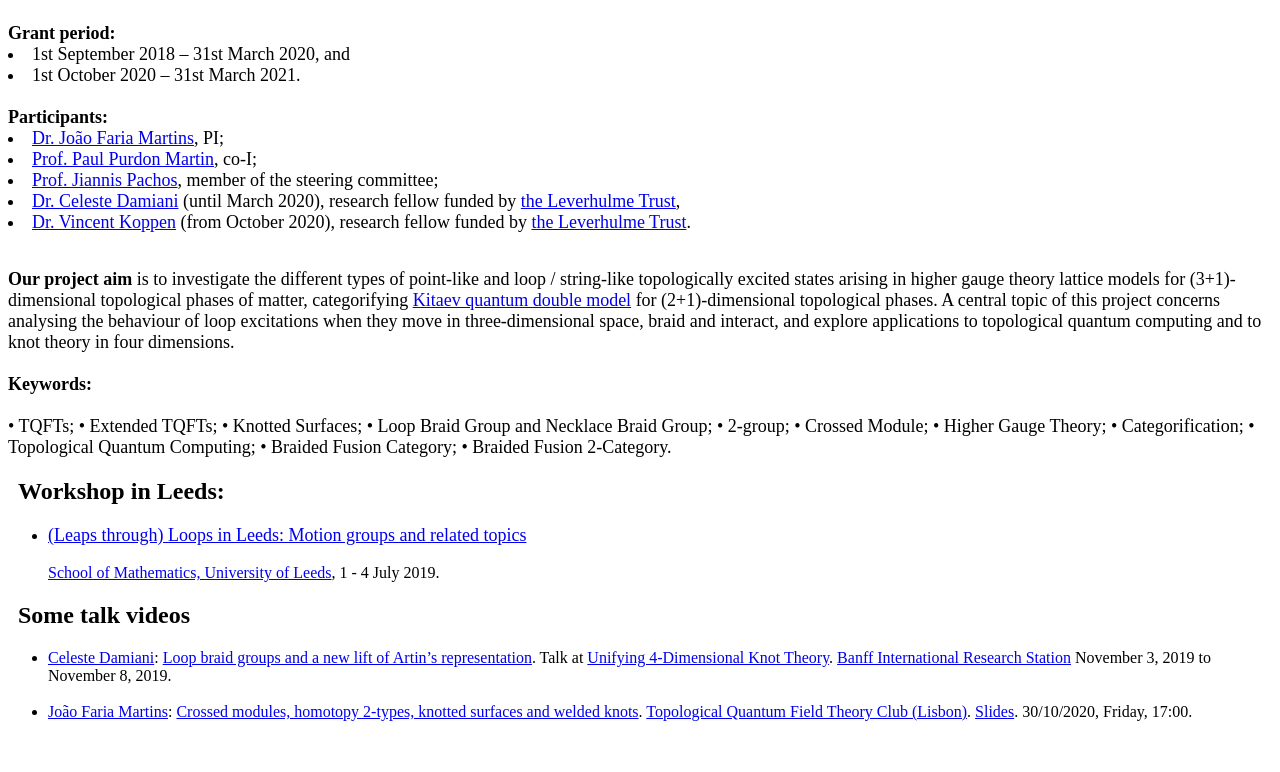
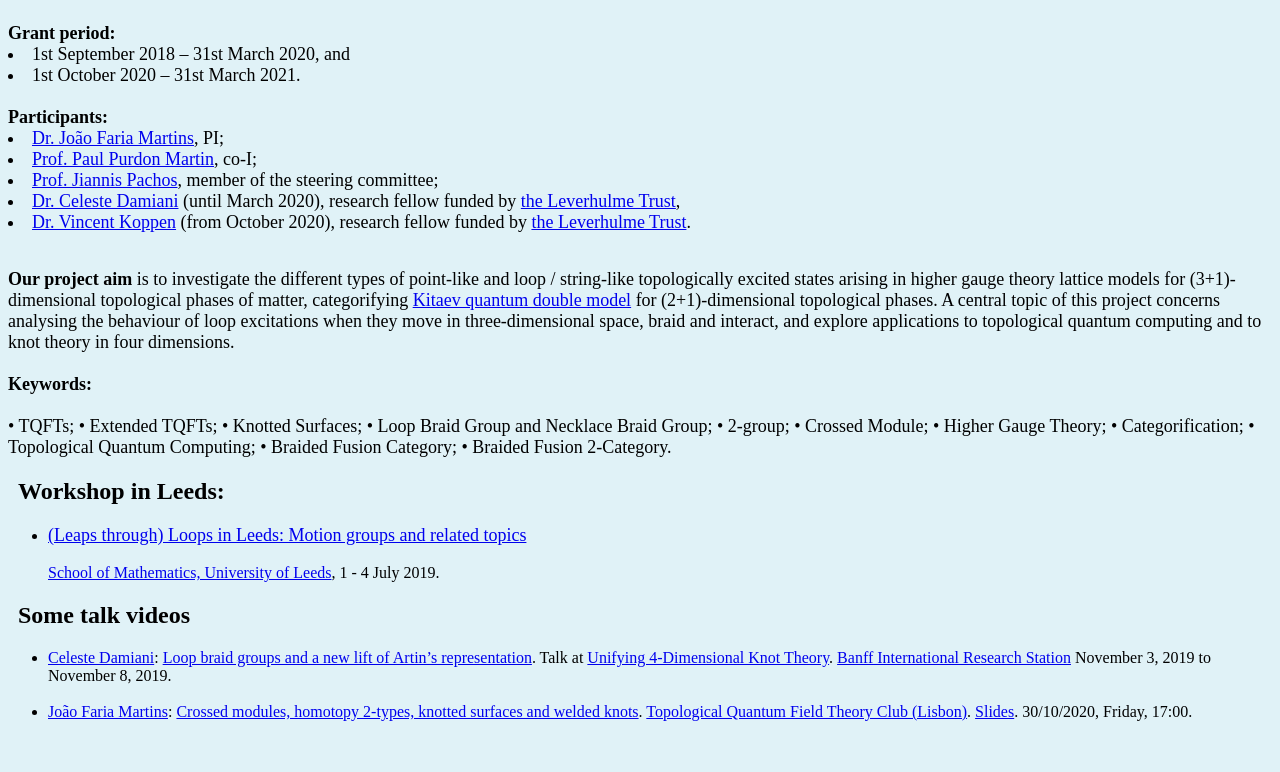
Before and after one commit to JoaoFariaMartins/JoaoFariaMartins.github.io, a plain HTML site: page EPLMHGT.html in a window 1280 px wide. Shown: the part 192-964 px from the top of the page. Drawn offline with Linux system fonts and the light colour scheme.

Commit message:
Add files via upload

```diff
--- a/EPLMHGT.html
+++ b/EPLMHGT.html
@@ -41,6 +41,7 @@
 </head>
 
 
+<body bgcolor="#E0F2F7">
 
 <title>Emergent Physics From Lattice Models of Higher Gauge Theory
 </title>
```
Also changed, not shown: conferences.html (+1 -0 lines), index.html (+2 -2 lines), publications.html (+1 -0 lines).
